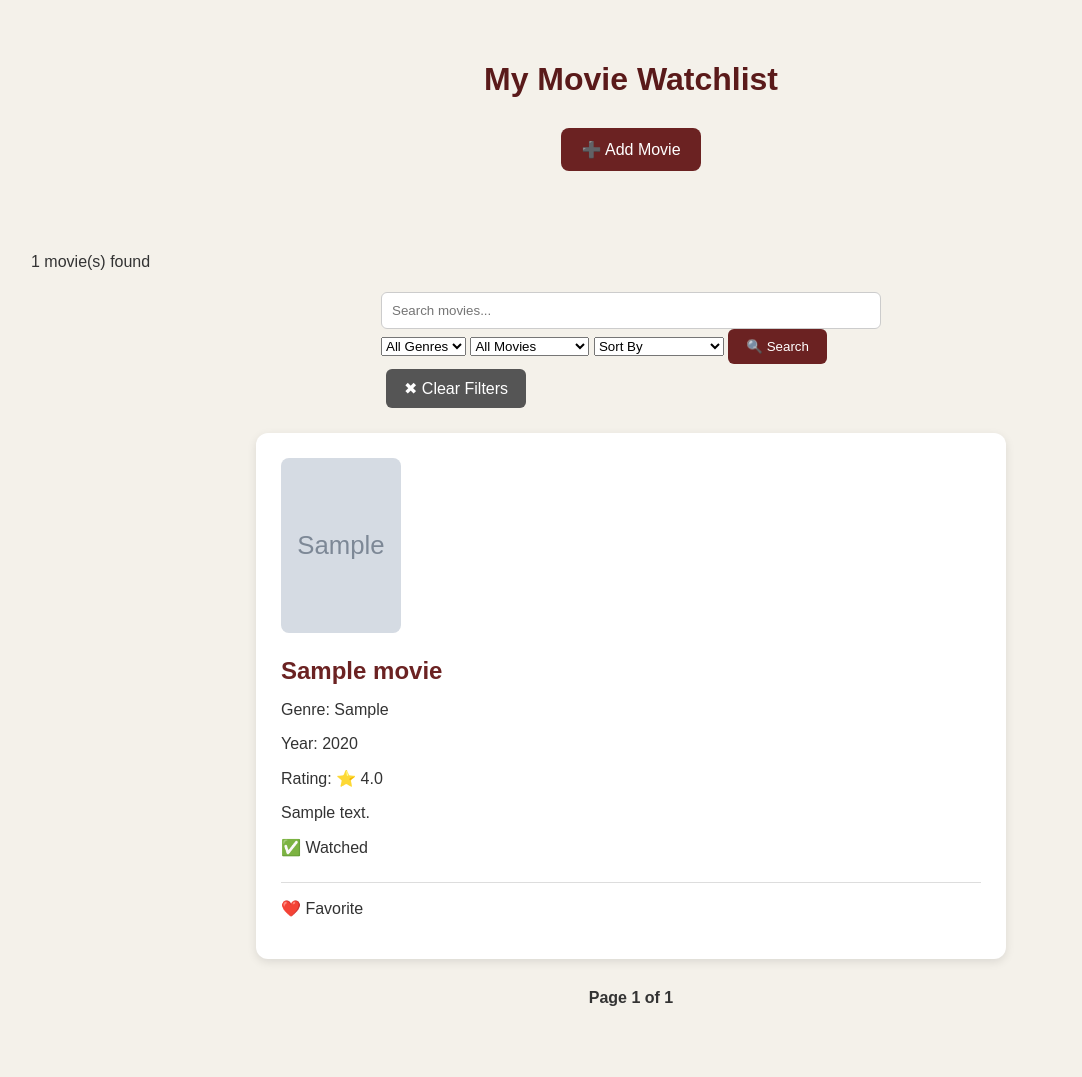
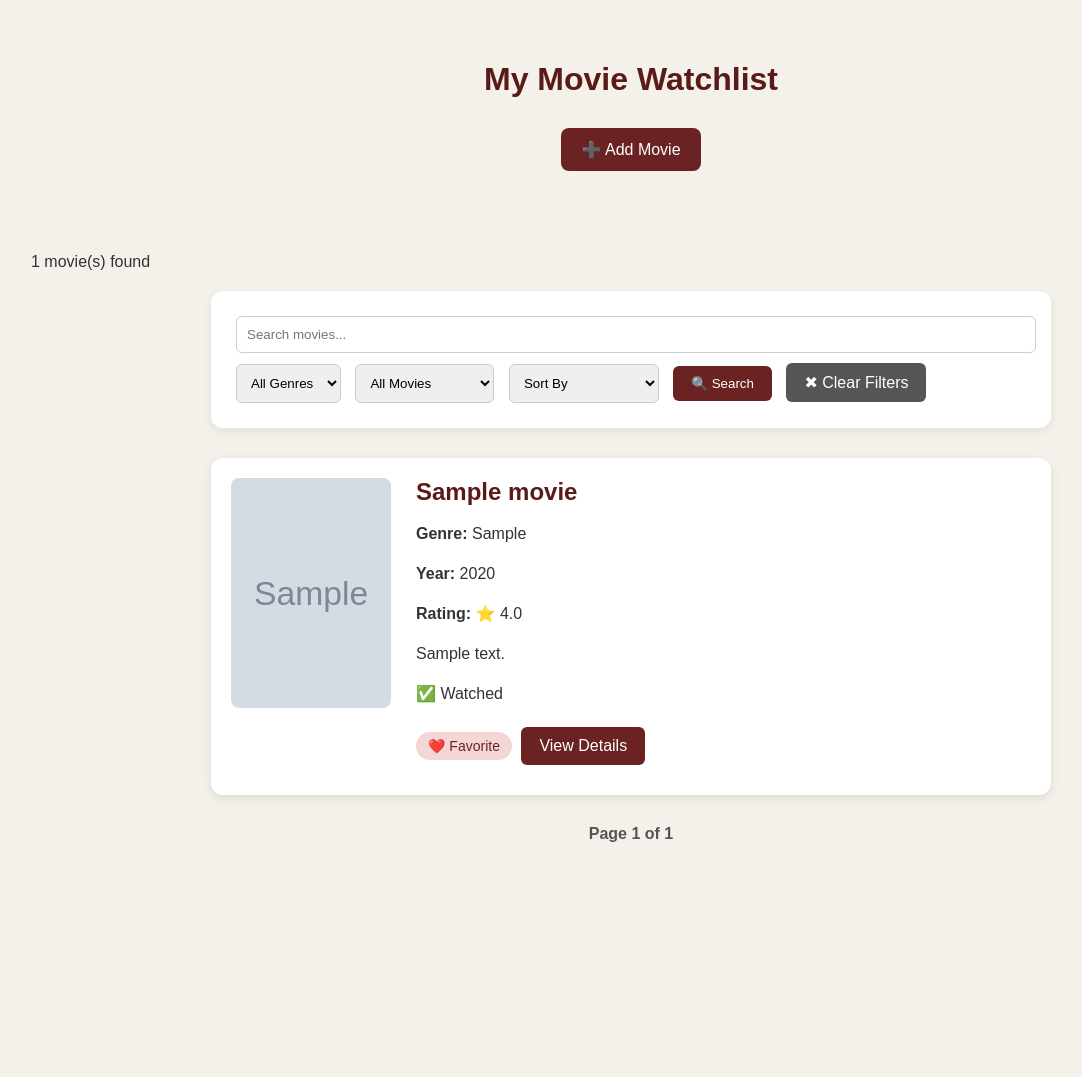
Before and after one commit to anuwu21/django-movie-watchlist, a Django app: page /movies/ in a window 1280 px wide. Shown: the whole page, without its empty margins (9-1091 px from the left). After the commit the page ends 842 px from the top, so only its background shows below. Run offline with Django 5.2, Linux system fonts and the light colour scheme; tables that the repository leaves empty hold one stand-in row (values such as "Sample post"); grey boxes marked "Sample" are stand-in pictures.

Commit message:
Improve movie list UI

```diff
--- a/movies/static/movies/style.css
+++ b/movies/static/movies/style.css
@@ -182,3 +182,138 @@ form input[type="checkbox"] {
 .pagination span {
     font-weight: bold;
 }
+.movie-card {
+    display: flex;
+    gap: 25px;
+    background-color: white;
+    max-width: 800px;
+    margin: 20px auto;
+    padding: 20px;
+    border-radius: 12px;
+    box-shadow: 0 3px 10px rgba(0, 0, 0, 0.1);
+}
+
+.movie-card-poster {
+    width: 160px;
+    height: 230px;
+    object-fit: cover;
+    border-radius: 8px;
+    flex-shrink: 0;
+}
+
+.movie-card-content {
+    flex: 1;
+}
+
+.movie-card-content h2 {
+    margin-top: 0;
+}
+
+.movie-card-content h2 a {
+    color: #5a1a1a;
+    text-decoration: none;
+}
+
+.movie-card-content h2 a:hover {
+    text-decoration: underline;
+}
+
+.favorite-badge,
+.not-favorite-badge {
+    display: inline-block;
+    padding: 6px 12px;
+    border-radius: 20px;
+    font-size: 14px;
+    margin: 8px 0 15px;
+}
+
+.favorite-badge {
+    background-color: #f5d6d6;
+    color: #6b2222;
+}
+
+.not-favorite-badge {
+    background-color: #eeeeee;
+    color: #555;
+}
+
+@media (max-width: 600px) {
+    .movie-card {
+        flex-direction: column;
+        align-items: center;
+        text-align: center;
+    }
+
+    .movie-card-poster {
+        width: 140px;
+        height: 200px;
+    }
+
+    .movie-card-content {
+        width: 100%;
+    }
+}
+
+/* Step 43.4 - Overall UI Styling */
+
+.movie-card {
+    transition: transform 0.2s ease, box-shadow 0.2s ease;
+}
+
+.movie-card:hover {
+    transform: translateY(-3px);
+    box-shadow: 0 6px 16px rgba(0, 0, 0, 0.15);
+}
+
+.movie-card-content p {
+    line-height: 1.5;
+}
+
+form {
+    background-color: white;
+    max-width: 800px;
+    margin: 20px auto 30px;
+    padding: 20px;
+    border-radius: 12px;
+    box-shadow: 0 3px 10px rgba(0, 0, 0, 0.08);
+}
+
+form input[type="text"],
+form select {
+    padding: 10px;
+    margin: 5px;
+    border: 1px solid #ccc;
+    border-radius: 6px;
+}
+
+form button {
+    margin: 5px;
+}
+
+.back-button {
+    display: inline-block;
+}
+
+.pagination {
+    display: flex;
+    justify-content: center;
+    align-items: center;
+    gap: 15px;
+    margin: 30px auto;
+}
+
+.pagination a {
+    background-color: #6b2222;
+    color: white;
+    padding: 8px 14px;
+    border-radius: 6px;
+    text-decoration: none;
+}
+
+.pagination a:hover {
+    background-color: #451515;
+}
+
+.pagination span {
+    color: #555;
+}
--- a/movies/templates/movies/movie_detail.html
+++ b/movies/templates/movies/movie_detail.html
@@ -29,9 +29,9 @@
     {% endif %}
 
     {% if movie.favorite %}
-    <p>❤️ Favorite</p>
+    <span class="favorite-badge">❤️ Favorite</span>
     {% else %}
-    <p>🤍 Not Favorite</p>
+    <span class="not-favorite-badge">🤍 Not Favorite</span>
     {% endif %}
 
  <a class="edit-button" href="{% url 'edit_movie' movie.id %}">
--- a/movies/templates/movies/movie_list.html
+++ b/movies/templates/movies/movie_list.html
@@ -104,13 +104,15 @@
 
     {% for movie in movies %}
 
-    <div class="movie">
+<div class="movie-card">
 
     {% if movie.poster %}
-            <img src="{{ movie.poster.url }}"
-                 alt="{{ movie.title }} poster"
-                 style="width: 120px; height: 175px; object-fit: cover; border-radius: 8px;">
+        <img class="movie-card-poster"
+             src="{{ movie.poster.url }}"
+             alt="{{ movie.title }} poster">
     {% endif %}
+
+    <div class="movie-card-content">
 
         <h2>
             <a href="{% url 'movie_detail' movie.id %}">
@@ -118,9 +120,10 @@
             </a>
         </h2>
 
-        <p>Genre: {{ movie.genre }}</p>
-        <p>Year: {{ movie.year }}</p>
-        <p>Rating: ⭐ {{ movie.rating }}</p>
+        <p><strong>Genre:</strong> {{ movie.genre }}</p>
+        <p><strong>Year:</strong> {{ movie.year }}</p>
+        <p><strong>Rating:</strong> ⭐ {{ movie.rating }}</p>
+
         <p>{{ movie.description }}</p>
 
         {% if movie.watched %}
@@ -129,15 +132,18 @@
             <p>❌ Not Watched</p>
         {% endif %}
 
-        <hr>
-
     {% if movie.favorite %}
-    <p>❤️ Favorite</p>
+    <span class="favorite-badge">❤️ Favorite</span>
     {% else %}
-    <p>🤍 Not Favorite</p>
+    <span class="not-favorite-badge">🤍 Not Favorite</span>
     {% endif %}
 
+        <a class="edit-button"
+           href="{% url 'movie_detail' movie.id %}">
+            View Details
+        </a>
 
+    </div>
 
 </div>
 
```
Lines whose indentation alone changed are shown as unchanged.
